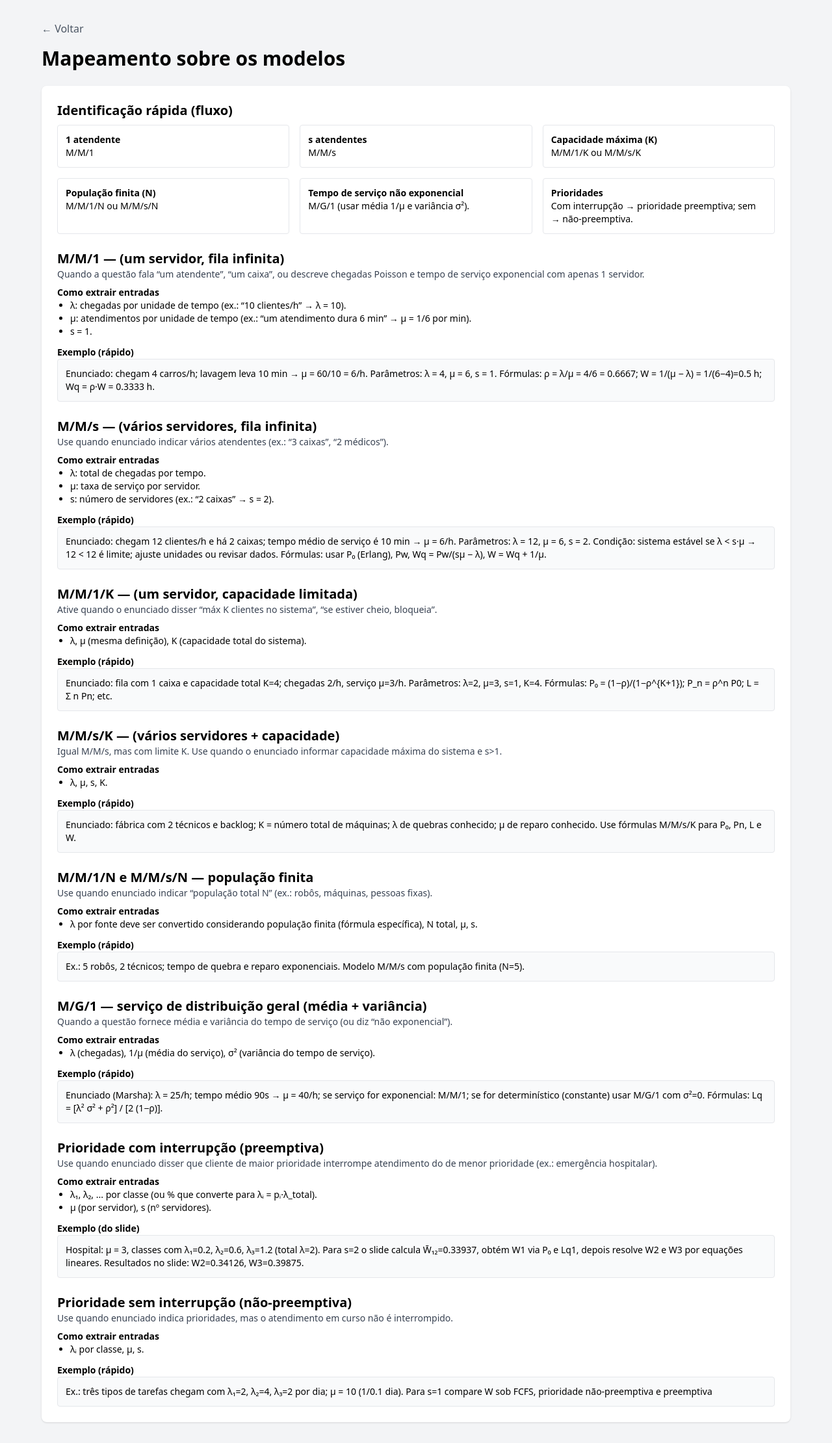
After one commit to luanrobert07/teoria_das_filas, a Flask app: page /help/ in a window 1280 px wide. The commit adds this page. Shown: the whole page at 65% size. Run offline with Flask 3, Linux system fonts and the light colour scheme; some libraries are stand-ins or nearby versions.

Commit message:
feat: documentações

```diff
--- a/app.py
+++ b/app.py
@@ -10,7 +10,7 @@ from routes.mm1_preemptive import bp as mm1_preemptive_bp
 from routes.mm1_non_preemptive import bp as mm1n_non_preemptive_bp
 from routes.mmc_preemptive import bp as mmc_preemptive_bp
 from routes.mmc_no_preemptive import bp as mmc_no_preemptive_bp
-
+from routes.help import bp as help_bp
 
 app = Flask(__name__)
 app.config["SECRET_KEY"] = "dev-key"
@@ -26,6 +26,7 @@ app.register_blueprint(mm1_preemptive_bp)
 app.register_blueprint(mm1n_non_preemptive_bp)
 app.register_blueprint(mmc_preemptive_bp)
 app.register_blueprint(mmc_no_preemptive_bp)
+app.register_blueprint(help_bp)
 
 
 @app.route("/")
--- /dev/null
+++ b/routes/help.py
@@ -0,0 +1,8 @@
+from flask import Blueprint, render_template
+
+bp = Blueprint("help", __name__, url_prefix="/help")
+
+
+@bp.route("/")
+def index():
+    return render_template("model_help.html")
--- /dev/null
+++ b/templates/model_help.html
@@ -0,0 +1,214 @@
+{# templates/mapped_questions.html #}
+{% extends 'base.html' %}
+{% block content %}
+
+<div class="max-w-6xl mx-auto py-8">
+
+  <a href="/" class="text-gray-600">← Voltar</a>
+  <h1 class="text-3xl font-bold mt-4">Mapeamento sobre os modelos</h1>
+
+  <div class="bg-white p-6 rounded-lg shadow mt-6 space-y-6">
+    <!-- Quick identification -->
+    <section>
+      <h2 class="text-xl font-semibold mb-2">Identificação rápida (fluxo)</h2>
+      <div class="grid grid-cols-1 md:grid-cols-3 gap-4 text-sm">
+        <div class="p-3 border rounded">
+          <div class="font-semibold">1 atendente</div>
+          <div>M/M/1</div>
+        </div>
+        <div class="p-3 border rounded">
+          <div class="font-semibold">s atendentes</div>
+          <div>M/M/s</div>
+        </div>
+        <div class="p-3 border rounded">
+          <div class="font-semibold">Capacidade máxima (K)</div>
+          <div>M/M/1/K ou M/M/s/K</div>
+        </div>
+        <div class="p-3 border rounded">
+          <div class="font-semibold">População finita (N)</div>
+          <div>M/M/1/N ou M/M/s/N</div>
+        </div>
+        <div class="p-3 border rounded">
+          <div class="font-semibold">Tempo de serviço não exponencial</div>
+          <div>M/G/1 (usar média 1/μ e variância σ²).</div>
+        </div>
+        <div class="p-3 border rounded">
+          <div class="font-semibold">Prioridades</div>
+          <div>Com interrupção → prioridade preemptiva; sem → não-preemptiva.</div>
+        </div>
+      </div>
+    </section>
+
+    <!-- M/M/1 -->
+    <section id="mm1">
+      <h2 class="text-xl font-semibold">M/M/1 — (um servidor, fila infinita)</h2>
+      <p class="text-sm text-gray-700">
+        Quando a questão fala “um atendente”, “um caixa”, ou descreve chegadas Poisson e tempo de serviço exponencial com apenas 1 servidor.
+      </p>
+
+      <div class="text-sm mt-2">
+        <div class="font-semibold">Como extrair entradas</div>
+        <ul class="list-disc ml-5">
+          <li>λ: chegadas por unidade de tempo (ex.: “10 clientes/h” → λ = 10).</li>
+          <li>μ: atendimentos por unidade de tempo (ex.: “um atendimento dura 6 min” → μ = 1/6 por min).</li>
+          <li>s = 1.</li>
+        </ul>
+
+        <div class="font-semibold mt-3">Exemplo (rápido)</div>
+        <div class="p-3 border rounded bg-gray-50">
+          Enunciado: chegam 4 carros/h; lavagem leva 10 min → μ = 60/10 = 6/h.
+          Parâmetros: λ = 4, μ = 6, s = 1.
+          Fórmulas: ρ = λ/μ = 4/6 = 0.6667; W = 1/(μ − λ) = 1/(6−4)=0.5 h; Wq = ρ·W = 0.3333 h.
+        </div>
+      </div>
+    </section>
+
+    <!-- M/M/s -->
+    <section id="mms">
+      <h2 class="text-xl font-semibold">M/M/s — (vários servidores, fila infinita)</h2>
+      <p class="text-sm text-gray-700">
+        Use quando enunciado indicar vários atendentes (ex.: “3 caixas”, “2 médicos”).
+      </p>
+
+      <div class="text-sm mt-2">
+        <div class="font-semibold">Como extrair entradas</div>
+        <ul class="list-disc ml-5">
+          <li>λ: total de chegadas por tempo.</li>
+          <li>μ: taxa de serviço por servidor.</li>
+          <li>s: número de servidores (ex.: “2 caixas” → s = 2).</li>
+        </ul>
+
+        <div class="font-semibold mt-3">Exemplo (rápido)</div>
+        <div class="p-3 border rounded bg-gray-50">
+          Enunciado: chegam 12 clientes/h e há 2 caixas; tempo médio de serviço é 10 min → μ = 6/h.
+          Parâmetros: λ = 12, μ = 6, s = 2.
+          Condição: sistema estável se λ < s·μ → 12 < 12 é limite; ajuste unidades ou revisar dados. Fórmulas: usar P₀ (Erlang), Pw, Wq = Pw/(sμ − λ), W = Wq + 1/μ.
+        </div>
+      </div>
+    </section>
+
+    <!-- M/M/1/K -->
+    <section id="mm1k">
+      <h2 class="text-xl font-semibold">M/M/1/K — (um servidor, capacidade limitada)</h2>
+      <p class="text-sm text-gray-700">
+        Ative quando o enunciado disser “máx K clientes no sistema”, “se estiver cheio, bloqueia”.
+      </p>
+
+      <div class="text-sm mt-2">
+        <div class="font-semibold">Como extrair entradas</div>
+        <ul class="list-disc ml-5">
+          <li>λ, μ (mesma definição), K (capacidade total do sistema).</li>
+        </ul>
+
+        <div class="font-semibold mt-3">Exemplo (rápido)</div>
+        <div class="p-3 border rounded bg-gray-50">
+          Enunciado: fila com 1 caixa e capacidade total K=4; chegadas 2/h, serviço μ=3/h.
+          Parâmetros: λ=2, μ=3, s=1, K=4.
+          Fórmulas: P₀ = (1−ρ)/(1−ρ^{K+1}); P_n = ρ^n P0; L = Σ n Pn; etc.
+        </div>
+      </div>
+    </section>
+
+    <!-- M/M/s/K -->
+    <section id="mmsk">
+      <h2 class="text-xl font-semibold">M/M/s/K — (vários servidores + capacidade)</h2>
+      <p class="text-sm text-gray-700">
+        Igual M/M/s, mas com limite K. Use quando o enunciado informar capacidade máxima do sistema e s>1.
+      </p>
+
+      <div class="text-sm mt-2">
+        <div class="font-semibold">Como extrair entradas</div>
+        <ul class="list-disc ml-5">
+          <li>λ, μ, s, K.</li>
+        </ul>
+
+        <div class="font-semibold mt-3">Exemplo (rápido)</div>
+        <div class="p-3 border rounded bg-gray-50">
+          Enunciado: fábrica com 2 técnicos e backlog; K = número total de máquinas; λ de quebras conhecido; μ de reparo conhecido. Use fórmulas M/M/s/K para P₀, Pn, L e W.
+        </div>
+      </div>
+    </section>
+
+    <!-- M/M/1/N and M/M/s/N -->
+    <section id="mmn">
+      <h2 class="text-xl font-semibold">M/M/1/N e M/M/s/N — população finita</h2>
+      <p class="text-sm text-gray-700">
+        Use quando enunciado indicar “população total N” (ex.: robôs, máquinas, pessoas fixas).
+      </p>
+
+      <div class="text-sm mt-2">
+        <div class="font-semibold">Como extrair entradas</div>
+        <ul class="list-disc ml-5">
+          <li>λ por fonte deve ser convertido considerando população finita (fórmula específica), N total, μ, s.</li>
+        </ul>
+
+        <div class="font-semibold mt-3">Exemplo (rápido)</div>
+        <div class="p-3 border rounded bg-gray-50">
+          Ex.: 5 robôs, 2 técnicos; tempo de quebra e reparo exponenciais. Modelo M/M/s com população finita (N=5).
+        </div>
+      </div>
+    </section>
+
+    <!-- M/G/1 -->
+    <section id="mg1">
+      <h2 class="text-xl font-semibold">M/G/1 — serviço de distribuição geral (média + variância)</h2>
+      <p class="text-sm text-gray-700">
+        Quando a questão fornece média e variância do tempo de serviço (ou diz “não exponencial”).
+      </p>
+
+      <div class="text-sm mt-2">
+        <div class="font-semibold">Como extrair entradas</div>
+        <ul class="list-disc ml-5">
+          <li>λ (chegadas), 1/μ (média do serviço), σ² (variância do tempo de serviço).</li>
+        </ul>
+
+        <div class="font-semibold mt-3">Exemplo (rápido)</div>
+        <div class="p-3 border rounded bg-gray-50">
+          Enunciado (Marsha): λ = 25/h; tempo médio 90s → μ = 40/h; se serviço for exponencial: M/M/1; se for determinístico (constante) usar M/G/1 com σ²=0. Fórmulas: Lq = [λ² σ² + ρ²] / [2 (1−ρ)].
+        </div>
+      </div>
+    </section>
+
+    <!-- Prioridades: preemptive -->
+    <section id="priority_preemptive">
+      <h2 class="text-xl font-semibold">Prioridade com interrupção (preemptiva)</h2>
+      <p class="text-sm text-gray-700">
+        Use quando enunciado disser que cliente de maior prioridade interrompe atendimento do de menor prioridade (ex.: emergência hospitalar).
+      </p>
+
+      <div class="text-sm mt-2">
+        <div class="font-semibold">Como extrair entradas</div>
+        <ul class="list-disc ml-5">
+          <li>λ₁, λ₂, ... por classe (ou % que converte para λᵢ = pᵢ·λ_total).</li>
+          <li>μ (por servidor), s (nº servidores).</li>
+        </ul>
+
+        <div class="font-semibold mt-3">Exemplo (do slide)</div>
+        <div class="p-3 border rounded bg-gray-50">
+          Hospital: μ = 3, classes com λ₁=0.2, λ₂=0.6, λ₃=1.2 (total λ=2). Para s=2 o slide calcula W̄₁₂=0.33937, obtém W1 via P₀ e Lq1, depois resolve W2 e W3 por equações lineares. Resultados no slide: W2=0.34126, W3=0.39875.
+        </div>
+      </div>
+    </section>
+
+    <!-- Priorities: non-preemptive -->
+    <section id="priority_nonpreemptive">
+      <h2 class="text-xl font-semibold">Prioridade sem interrupção (não-preemptiva)</h2>
+      <p class="text-sm text-gray-700">
+        Use quando enunciado indica prioridades, mas o atendimento em curso não é interrompido.
+      </p>
+
+      <div class="text-sm mt-2">
+        <div class="font-semibold">Como extrair entradas</div>
+        <ul class="list-disc ml-5">
+          <li>λᵢ por classe, μ, s.</li>
+        </ul>
+
+        <div class="font-semibold mt-3">Exemplo (rápido)</div>
+        <div class="p-3 border rounded bg-gray-50">
+          Ex.: três tipos de tarefas chegam com λ₁=2, λ₂=4, λ₃=2 por dia; μ = 10 (1/0.1 dia). Para s=1 compare W sob FCFS, prioridade não-preemptiva e preemptiva        </div>
+      </div>
+    </section>
+  </div>
+</div>
+
+{% endblock %}
```
Also changed, not shown: templates/index.html (+6 -2 lines).
